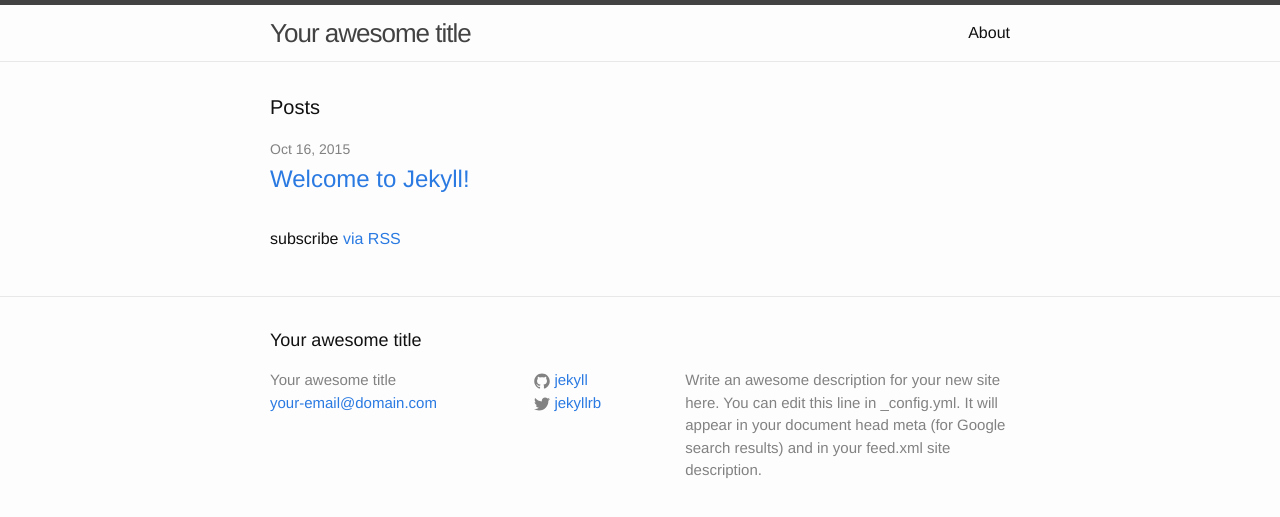
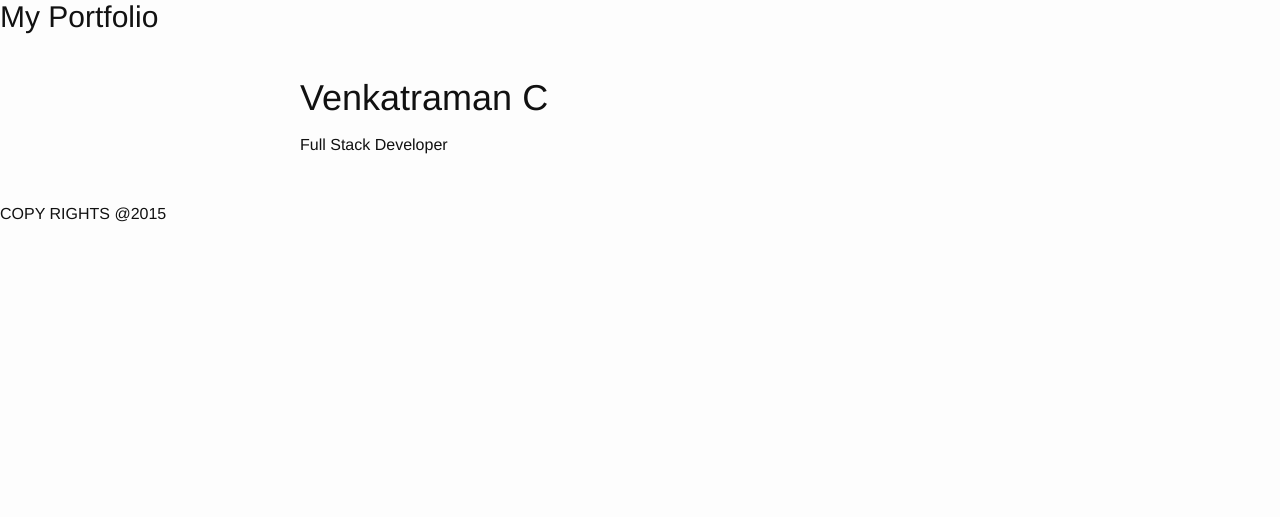
Before and after one commit to VenkatramanC/portfolio.cvr, a Jekyll site: the page built from index.html, in a window 1280 px wide. Shown: the top 517 px of the page. Built offline with Jekyll 4.4.1, drawn with Linux system fonts in a browser that asks for light colours.

Commit message:
Html files created

```diff
--- a/_includes/footer.html
+++ b/_includes/footer.html
@@ -1,55 +1,3 @@
-<footer class="site-footer">
-
-  <div class="wrapper">
-
-    <h2 class="footer-heading">{{ site.title }}</h2>
-
-    <div class="footer-col-wrapper">
-      <div class="footer-col  footer-col-1">
-        <ul class="contact-list">
-          <li>{{ site.title }}</li>
-          <li><a href="mailto:{{ site.email }}">{{ site.email }}</a></li>
-        </ul>
-      </div>
-
-      <div class="footer-col  footer-col-2">
-        <ul class="social-media-list">
-          {% if site.github_username %}
-          <li>
-            <a href="https://github.com/{{ site.github_username }}">
-              <span class="icon  icon--github">
-                <svg viewBox="0 0 16 16">
-                  <path fill="#828282" d="M7.999,0.431c-4.285,0-7.76,3.474-7.76,7.761 c0,3.428,2.223,6.337,5.307,7.363c0.388,0.071,0.53-0.168,0.53-0.374c0-0.184-0.007-0.672-0.01-1.32 c-2.159,0.469-2.614-1.04-2.614-1.04c-0.353-0.896-0.862-1.135-0.862-1.135c-0.705-0.481,0.053-0.472,0.053-0.472 c0.779,0.055,1.189,0.8,1.189,0.8c0.692,1.186,1.816,0.843,2.258,0.645c0.071-0.502,0.271-0.843,0.493-1.037 C4.86,11.425,3.049,10.76,3.049,7.786c0-0.847,0.302-1.54,0.799-2.082C3.768,5.507,3.501,4.718,3.924,3.65 c0,0,0.652-0.209,2.134,0.796C6.677,4.273,7.34,4.187,8,4.184c0.659,0.003,1.323,0.089,1.943,0.261 c1.482-1.004,2.132-0.796,2.132-0.796c0.423,1.068,0.157,1.857,0.077,2.054c0.497,0.542,0.798,1.235,0.798,2.082 c0,2.981-1.814,3.637-3.543,3.829c0.279,0.24,0.527,0.713,0.527,1.437c0,1.037-0.01,1.874-0.01,2.129 c0,0.208,0.14,0.449,0.534,0.373c3.081-1.028,5.302-3.935,5.302-7.362C15.76,3.906,12.285,0.431,7.999,0.431z"/>
-                </svg>
-              </span>
-
-              <span class="username">{{ site.github_username }}</span>
-            </a>
-          </li>
-          {% endif %}
-
-          {% if site.twitter_username %}
-          <li>
-            <a href="https://twitter.com/{{ site.twitter_username }}">
-              <span class="icon  icon--twitter">
-                <svg viewBox="0 0 16 16">
-                  <path fill="#828282" d="M15.969,3.058c-0.586,0.26-1.217,0.436-1.878,0.515c0.675-0.405,1.194-1.045,1.438-1.809
-                  c-0.632,0.375-1.332,0.647-2.076,0.793c-0.596-0.636-1.446-1.033-2.387-1.033c-1.806,0-3.27,1.464-3.27,3.27 c0,0.256,0.029,0.506,0.085,0.745C5.163,5.404,2.753,4.102,1.14,2.124C0.859,2.607,0.698,3.168,0.698,3.767 c0,1.134,0.577,2.135,1.455,2.722C1.616,6.472,1.112,6.325,0.671,6.08c0,0.014,0,0.027,0,0.041c0,1.584,1.127,2.906,2.623,3.206 C3.02,9.402,2.731,9.442,2.433,9.442c-0.211,0-0.416-0.021-0.615-0.059c0.416,1.299,1.624,2.245,3.055,2.271 c-1.119,0.877-2.529,1.4-4.061,1.4c-0.264,0-0.524-0.015-0.78-0.046c1.447,0.928,3.166,1.469,5.013,1.469 c6.015,0,9.304-4.983,9.304-9.304c0-0.142-0.003-0.283-0.009-0.423C14.976,4.29,15.531,3.714,15.969,3.058z"/>
-                </svg>
-              </span>
-
-              <span class="username">{{ site.twitter_username }}</span>
-            </a>
-          </li>
-          {% endif %}
-        </ul>
-      </div>
-
-      <div class="footer-col  footer-col-3">
-        <p class="text">{{ site.description }}</p>
-      </div>
-    </div>
-
-  </div>
-
+<footer>
+   COPY RIGHTS @2015
 </footer>
--- a/_includes/head.html
+++ b/_includes/head.html
@@ -6,6 +6,8 @@
   <title>{% if page.title %}{{ page.title }}{% else %}{{ site.title }}{% endif %}</title>
   <meta name="description" content="{% if page.excerpt %}{{ page.excerpt | strip_html | strip_newlines | truncate: 160 }}{% else %}{{ site.description }}{% endif %}">
 
+  <link rel="stylesheet" href="https://maxcdn.bootstrapcdn.com/bootstrap/3.3.5/css/bootstrap.min.css">
+  <script src="https://maxcdn.bootstrapcdn.com/bootstrap/3.3.5/js/bootstrap.min.js"></script>
   <link rel="stylesheet" href="{{ "/css/main.css" | prepend: site.baseurl }}">
   <link rel="canonical" href="{{ page.url | replace:'index.html','' | prepend: site.baseurl | prepend: site.url }}">
   <link rel="alternate" type="application/rss+xml" title="{{ site.title }}" href="{{ "/feed.xml" | prepend: site.baseurl | prepend: site.url }}" />
--- a/_includes/header.html
+++ b/_includes/header.html
@@ -1,27 +1,5 @@
-<header class="site-header">
-
-  <div class="wrapper">
-
-    <a class="site-title" href="{{ site.baseurl }}/">{{ site.title }}</a>
-
-    <nav class="site-nav">
-      <a href="#" class="menu-icon">
-        <svg viewBox="0 0 18 15">
-          <path fill="#424242" d="M18,1.484c0,0.82-0.665,1.484-1.484,1.484H1.484C0.665,2.969,0,2.304,0,1.484l0,0C0,0.665,0.665,0,1.484,0 h15.031C17.335,0,18,0.665,18,1.484L18,1.484z"/>
-          <path fill="#424242" d="M18,7.516C18,8.335,17.335,9,16.516,9H1.484C0.665,9,0,8.335,0,7.516l0,0c0-0.82,0.665-1.484,1.484-1.484 h15.031C17.335,6.031,18,6.696,18,7.516L18,7.516z"/>
-          <path fill="#424242" d="M18,13.516C18,14.335,17.335,15,16.516,15H1.484C0.665,15,0,14.335,0,13.516l0,0 c0-0.82,0.665-1.484,1.484-1.484h15.031C17.335,12.031,18,12.696,18,13.516L18,13.516z"/>
-        </svg>
-      </a>
-
-      <div class="trigger">
-        {% for page in site.pages %}
-          {% if page.title %}
-          <a class="page-link" href="{{ page.url | prepend: site.baseurl }}">{{ page.title }}</a>
-          {% endif %}
-        {% endfor %}
-      </div>
-    </nav>
-
-  </div>
-
+<header>
+  <h2>
+    My Portfolio
+  </h2>
 </header>
--- /dev/null
+++ b/contact.html
@@ -0,0 +1 @@
+contact.html
--- a/index.html
+++ b/index.html
@@ -4,20 +4,7 @@ layout: default
 
 <div class="home">
 
-  <h1 class="page-heading">Posts</h1>
-
-  <ul class="post-list">
-    {% for post in site.posts %}
-      <li>
-        <span class="post-meta">{{ post.date | date: "%b %-d, %Y" }}</span>
-
-        <h2>
-          <a class="post-link" href="{{ post.url | prepend: site.baseurl }}">{{ post.title }}</a>
-        </h2>
-      </li>
-    {% endfor %}
-  </ul>
-
-  <p class="rss-subscribe">subscribe <a href="{{ "/feed.xml" | prepend: site.baseurl }}">via RSS</a></p>
+  <h1>Venkatraman C</h1>
+  <p>Full Stack Developer</p>
 
 </div>
```
Also changed, not shown: about.html (added), portfolio.html (added), skills.html (added).
